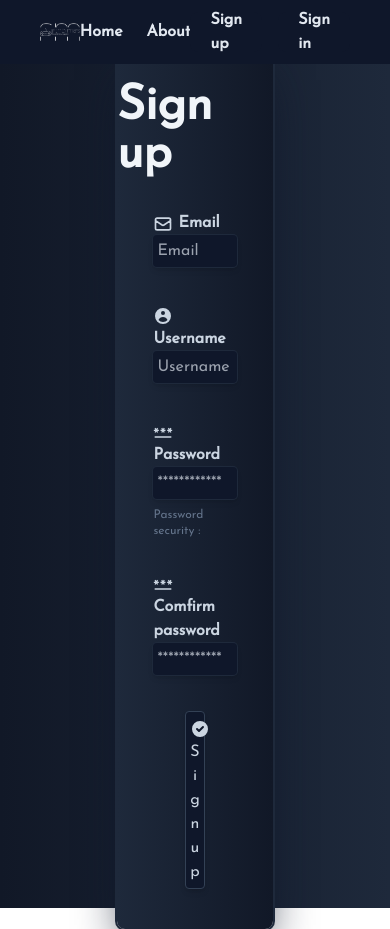
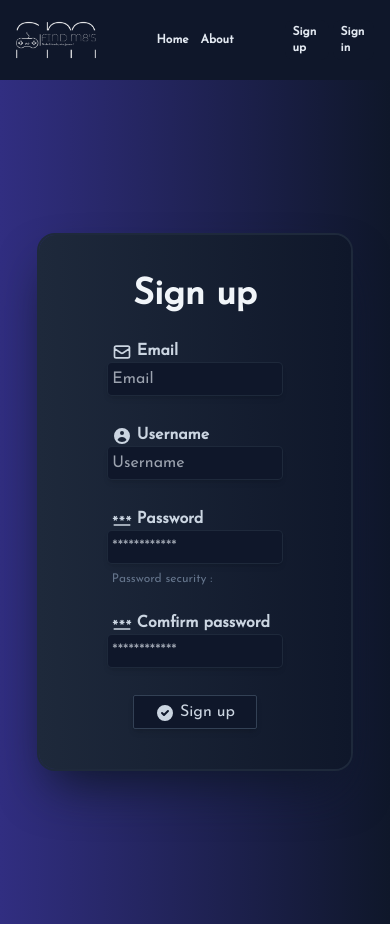
Before and after one commit to bkaygisiz/findm8, a Next.js app: page /signup in a window 390 px wide. Built offline with nearby package versions, Linux system fonts and the light colour scheme.

Commit message:
rresponsive done on navigation bar and signup page

```diff
--- a/src/components/navigation.tsx
+++ b/src/components/navigation.tsx
@@ -6,22 +6,22 @@ export default function Navigation() {
 
     return (
         <>
-            <div className="flex flex-row h-16 bg-slate-900 sticky top-0">
-                <div className="flex basis-1/4 justify-start items-center ml-10"><Image src="/logo.png" alt="logo" width={80} height={80} /></div>
-                <div className="flex basis-2/4 justify-center items-center space-x-6">
-                    <Link href="/" className="text-slate-200 font-bold transition duration-500 hover:text-slate-100">Home</Link>
-                    <Link href="/about" className="text-slate-200 font-bold transition duration-500 hover:text-slate-100">About</Link>
+            <div className="flex flex-row md:h-16 h-20 bg-slate-900 sticky top-0">
+                <div className="flex basis-1/4 justify-start items-center md:ml-10 ml-4"><Image src="/logo.png" alt="logo" width={80} height={80} /></div>
+                <div className="flex basis-2/4 justify-center items-center md:space-x-6 space-x-3">
+                    <Link href="/" className="text-slate-200 font-bold transition duration-500 hover:text-slate-100 lg:text-lg md:text-sm text-xs">Home</Link>
+                    <Link href="/about" className="text-slate-200 font-bold transition duration-500 hover:text-slate-100 lg:text-lg md:text-sm text-xs">About</Link>
                 </div>
-                <div className="flex flex-row basis-1/4 justify-end items-center mr-10 space-x-4">
+                <div className="flex flex-row basis-1/4 justify-end items-center lg:mr-10 mr-4 md:space-x-4 space-x-1">
                     <Link
                         href="/signup"
-                        className="flex items-center rounded-lg h-10 px-5 my-2 bg-slate-900 text-slate-200 font-bold transition duration-500 hover:bg-slate-200 hover:text-slate-900"
+                        className="flex items-center justify-center rounded-lg lg:w-1/4 md:w-4/5 h-10 md:p-2 px-2 my-2 bg-left bg-slate-900 text-slate-200 font-bold lg:text-lg md:text-sm text-xs hover:bg-slate-200 hover:text-slate-900 duration-700"
                     >
                         Sign up
                     </Link>
                     <Link
                         href="/signin"
-                        className="flex items-center rounded-lg h-10 px-5 my-2 bg-slate-900 text-slate-200 font-bold transition duration-500 hover:bg-slate-200 hover:text-slate-900"
+                        className="flex items-center justify-center rounded-lg lg:w-1/4 md:w-4/5 h-10 md:p-2 px-2 my-2 bg-slate-900 text-slate-200 font-bold lg:text-lg md:text-sm text-xs hover:bg-slate-200 hover:text-slate-900 duration-700"
                     >
                         Sign in
                     </Link>
--- a/src/components/signUpForm.tsx
+++ b/src/components/signUpForm.tsx
@@ -83,9 +83,8 @@ export default function SignUpForm() {
 
     return (
         <>
-            <main className="bg-gradient-to-r from-gray-900 to-slate-800 h-screen flex justify-center items-center text-slate-300">
-                <form className="flex flex-col w-2/5 py-10 h-auto justify-center items-center animate-fadin shadow-slate-900 shadow-2xl rounded-lg ring-2 ring-slate-800 bg-gradient-to-r from-slate-800 to-gray-900 space-y-8">
-                    <h1 className="text-slate-100 text-5xl font-bold break-words">Sign up</h1>
+            <form className="flex flex-col lg:w-2/5 md:w-4/5 md:h-4/5 w-4/5 py-10 justify-center items-center animate-fadin shadow-slate-900 shadow-2xl rounded-2xl ring-2 ring-slate-800 bg-gradient-to-r from-slate-800 to-slate-900 lg:space-y-10 md:space-y-10 space-y-6">
+                <h1 className="text-slate-100 md:text-5xl text-4xl font-bold break-words">Sign up</h1>
                 <div className='w-4/6 flex flex-col items-center'>
                     <label className='block font-bold w-4/5 break-words'>
                         <HiOutlineMail className='text-xl inline-block' /> Email
@@ -95,7 +94,7 @@ export default function SignUpForm() {
                         name='email'
                         onChange={handleChange}
                         placeholder='Email'
-                            className="bg-slate-900 w-4/5 p-1 ring-1 ring-slate-800 rounded shadow-md hover:bg-slate-800 duration-300 focus:outline-none"
+                        className="bg-slate-900 md:w-4/5 w-5/6 p-1 ring-1 ring-slate-800 rounded shadow-md hover:bg-slate-800 duration-300 focus:outline-none"
                     />
                     <p className="text-red-500 w-4/5 mt-1">{errorEmail}</p>
                 </div>
@@ -108,7 +107,7 @@ export default function SignUpForm() {
                         name='username'
                         onChange={handleChange}
                         placeholder='Username'
-                            className="bg-slate-900 w-4/5 p-1 ring-1 ring-slate-800 rounded shadow-md hover:bg-slate-800 duration-300 focus:outline-none"
+                        className="bg-slate-900 md:w-4/5 w-5/6 p-1 ring-1 ring-slate-800 rounded shadow-md hover:bg-slate-800 duration-300 focus:outline-none"
                     />
                     <p className="text-red-500 w-4/5 mt-1">{errorUsername}</p>
                 </div>
@@ -121,7 +120,7 @@ export default function SignUpForm() {
                         name='password'
                         onChange={handleChange}
                         placeholder='************'
-                            className="bg-slate-900 w-4/5 p-1 ring-1 ring-slate-800 rounded shadow-md hover:bg-slate-800 duration-300 focus:outline-none"
+                        className="bg-slate-900 md:w-4/5 w-5/6 p-1 ring-1 ring-slate-800 rounded shadow-md hover:bg-slate-800 duration-300 focus:outline-none"
                     />
                     <p className="text-red-500 break-all text-sm w-4/5 mt-1">{errorPassword}</p>
                     <p className="text-slate-500 text-xs w-4/5 mt-1">Password security : {message}</p>
@@ -135,20 +134,19 @@ export default function SignUpForm() {
                         name='comfirmPassword'
                         onChange={handleChange}
                         placeholder='************'
-                            className="bg-slate-900 w-4/5 p-1 ring-1 ring-slate-800 rounded shadow-md hover:bg-slate-800 duration-300 focus:outline-none"
+                        className="bg-slate-900 md:w-4/5 w-5/6 p-1 ring-1 ring-slate-800 rounded shadow-md hover:bg-slate-800 duration-300 focus:outline-none"
                     />
                     <p className="text-red-500 w-4/5 mt-1">{errorConfirmPassword}</p>
                 </div>
                 <div className='w-4/6 flex flex-col items-center'>
                     <button
                         onClick={signUp}
-                            className="bg-slate-900 w-1/5 break-words p-1 rounded border-solid border border-slate-700 shadow-md hover:bg-slate-800 duration-300 active:bg-slate-900 active:ring-2 active:ring-green-700 focus:outline-none"
+                        className="bg-slate-900 lg:w-1/5 md:w-28 w-3/5 break-words p-1 rounded-sm border-solid border border-slate-700 shadow-md hover:bg-slate-800 duration-300 active:bg-slate-900 active:ring-2 active:ring-green-700 focus:outline-none"
                     >
-                           <HiCheckCircle className='inline-block text-xl'/> Sign up
+                        <HiCheckCircle className='inline-block text-xl' /> Sign up
                     </button>
                 </div>
             </form>
-            </main>
         </>
     );
 }
--- a/src/pages/signup.tsx
+++ b/src/pages/signup.tsx
@@ -6,7 +6,7 @@ export default function SignUp() {
     return (
         <>
             <Navigation />
-            <main>
+            <main className='bg-gradient-to-r from-indigo-900 to-slate-900 h-screen flex justify-center items-center text-slate-300'>
                 <SignUpForm/>
             </main>
         </>
```
Lines whose indentation alone changed are shown as unchanged.
